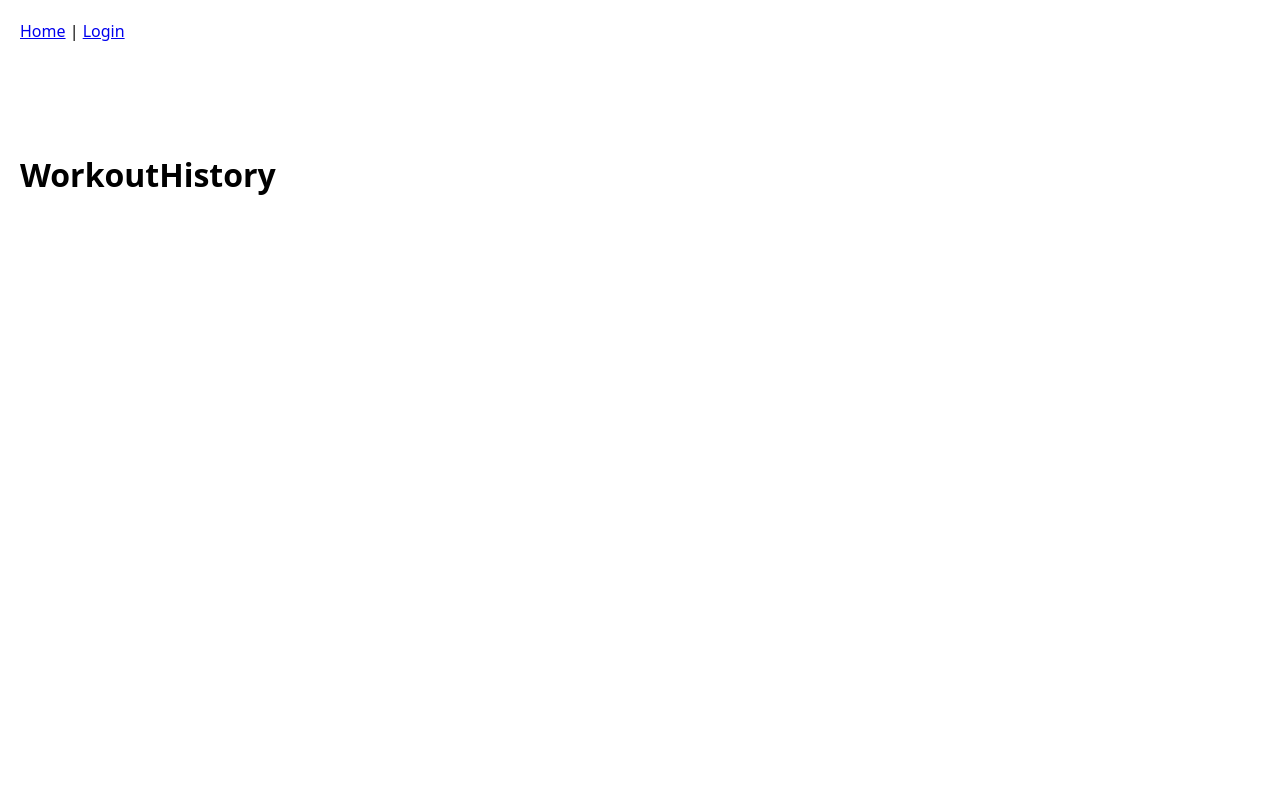
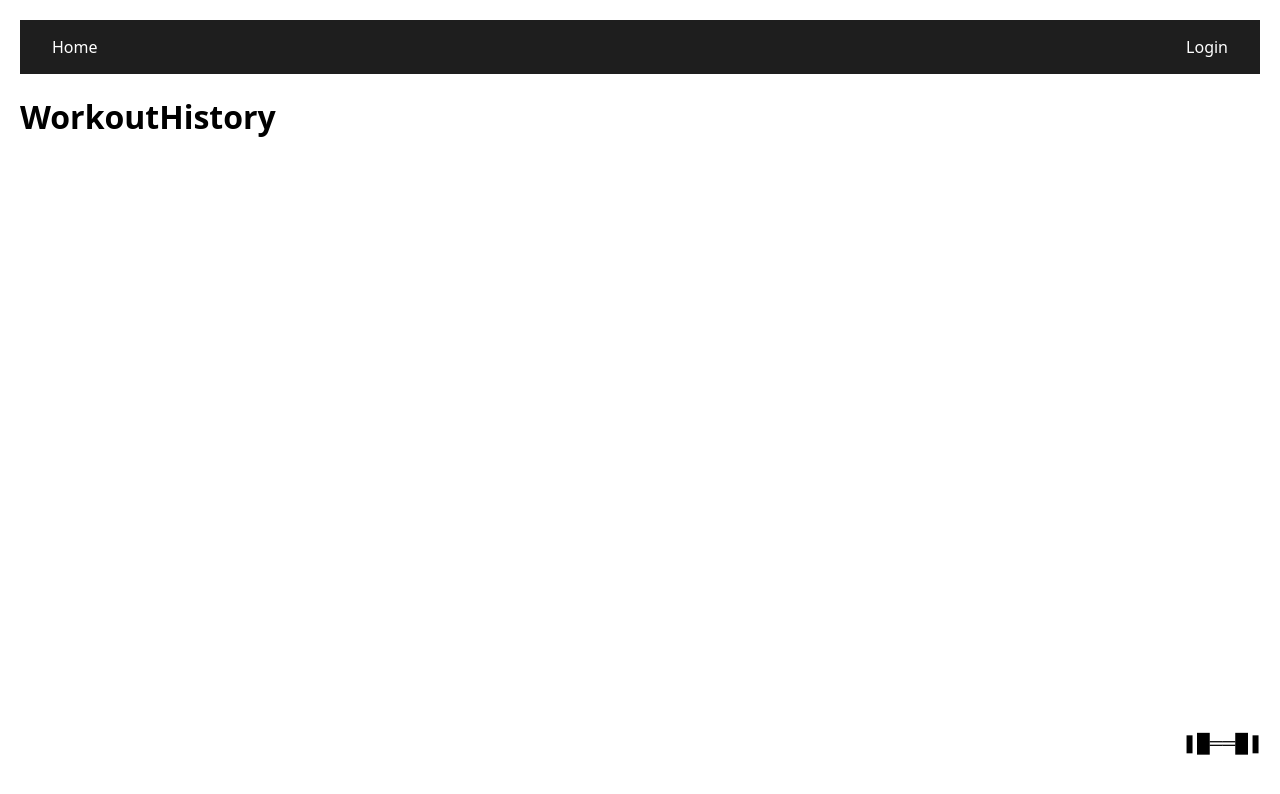
Before and after one commit to bzixx/AHFULapp, a React (Vite) app in the folder Frontend/: page /WorkoutHistory in a window 1280 px wide. Shown: the top 794 px of the page. Built offline with nearby package versions, Linux system fonts and the light colour scheme.

Commit message:
Menu Button Done... Ish (needs re-color)

```diff
--- a/Frontend/src/Pages/Home/Home.css
+++ b/Frontend/src/Pages/Home/Home.css
@@ -0,0 +1,50 @@
+.nametxt {
+  font-size: 8em;
+  font-family: monospace;
+  white-space: nowrap;
+  overflow: hidden;
+  width: fit-content;
+  animation:
+    typing-name 1.5s steps(16, end),
+    cursor 0.4s step-end infinite alternate;
+}
+
+.text {
+  font: normal 6em Arial, sans-serif;
+  font-family: monospace;
+  white-space: nowrap;
+  overflow: hidden;
+  width: fit-content;
+  visibility: hidden;
+  animation:
+    typing-text 1s steps(14, end) 2s forwards,
+    cursor 0.4s step-end infinite alternate 2.5s;
+}
+
+.blinking {
+  animation: blink 1s steps(1, end) infinite;
+}
+
+@keyframes typing-name {
+  from { width: 0 }
+  to { width: 16ch }
+}
+
+@keyframes typing-text {
+  0% {
+    width: 0;
+    visibility: visible;
+  }
+  100% {
+    width: 14ch;
+    visibility: visible;
+  }
+}
+
+@keyframes cursor {
+  50% { border-color: transparent; }
+}
+
+@keyframes blink {
+  50% { opacity: 0; }
+}
--- a/Frontend/src/Pages/Home/Home.jsx
+++ b/Frontend/src/Pages/Home/Home.jsx
@@ -2,5 +2,5 @@ import React from "react";
 import "./Home.css";
 import "../../SiteStyles.css";
 export function Home() {
-    return <h1>Home</h1>
+    return <div>Home</div>
 }
--- /dev/null
+++ b/Frontend/src/components/MenuButton/MenuButton.css
@@ -0,0 +1,46 @@
+.menu-container {
+    position: fixed;
+    bottom: 20px;
+    right: 20px;
+    display: flex;
+    flex-direction: column;
+    align-items: flex-end;
+}
+.menu-button {
+    display: flex;
+    align-items: center;
+    justify-content: center;
+    background-color: transparent;
+    border: none;
+    border-radius: 50%;
+    height: 75px;
+    width: 75px;
+    cursor: pointer;
+    font-size: 18px;
+    transition: background-color 0.2s ease;
+}
+.menu-button:hover,
+.menu-button.active {
+    background-color: #f0f0f0;
+}
+.menu {
+    display: flex;
+    flex-direction: column;
+    gap: 10px;
+    margin-bottom: 10px;
+    background-color: #f9f9f9;
+    padding: 12px;
+    border-radius: 10px;
+    box-shadow: 0px 8px 16px rgba(0, 0, 0, 0.2);
+}
+.menu.closed {
+    display: none;
+}
+.menu a {
+    text-decoration: none;
+    color: black;
+    font-size: 14px;
+}
+.menu a:hover {
+    color: #007bff;
+}
--- /dev/null
+++ b/Frontend/src/components/MenuButton/MenuButton.jsx
@@ -0,0 +1,46 @@
+import { Link } from "react-router-dom";
+import { useState, useEffect } from "react";
+import "./MenuButton.css";
+/* Excluding Map, Measurement Logger, Workout History, and TOS
+   to add them to other pages later in hopes of keeping a cleaner look */
+export function MenuButton({
+    trigger = undefined,
+    setTrigger = undefined,
+}) {
+    const [open, setOpen] = useState(Boolean(trigger));
+
+    useEffect(() => {
+        if (typeof trigger !== "undefined") {
+            setOpen(Boolean(trigger));
+        }
+    }, [trigger]);
+
+    const toggle = () => {
+        if (typeof setTrigger === "function") {
+            setTrigger(!trigger);
+        } else {
+            setOpen((s) => !s);
+        }
+    };
+
+    return (
+        <div className="menu-container">
+
+            <div className={`menu ${open ? "open" : "closed"}`}>
+                <Link to="/FoodLog">Food Log</Link>
+                <Link to="/ExerciseLogger">Exercise Logger</Link>
+                <Link to="/ExploreWorkout">Explore Workouts</Link>
+                <Link to="/CreateTemplate">Create Template</Link>
+                <Link to="/Profile">Profile</Link>
+            </div>
+
+            <button
+                className={`menu-button ${open ? "active" : ""}`}
+                onClick={toggle}
+            >
+                ❚█══█❚
+            </button>
+
+        </div>
+    );
+}
--- a/Frontend/src/components/navbar/navbar.css
+++ b/Frontend/src/components/navbar/navbar.css
@@ -0,0 +1,18 @@
+.navbar {
+  display: flex;
+  justify-content: space-between;
+  align-items: center;
+  background-color: #1E1E1E;
+  padding: 1rem 2rem;
+}
+
+.navbar a {
+  color: white;
+  text-decoration: none;
+  font-size: 1rem;
+  transition: color 0.3s ease;
+}
+
+.navbar a:hover {
+  color: #cccccc;
+}
--- a/Frontend/src/components/navbar/navbar.jsx
+++ b/Frontend/src/components/navbar/navbar.jsx
@@ -3,9 +3,8 @@ import "./Navbar.css";
 
 export function Navbar() {
   return (
-    <nav>
+    <nav className="navbar">
       <Link to="/">Home</Link>
-      {" | "}
       <Link to="/Login">Login</Link>
     </nav>
   );
--- a/Frontend/src/layout.jsx
+++ b/Frontend/src/layout.jsx
@@ -1,14 +1,13 @@
-import { Navbar } from "./Components/Navbar/Navbar";
+import { Navbar } from "./components/Navbar/Navbar";
 import { Outlet } from "react-router-dom";
-
+import { MenuButton } from "./components/MenuButton/MenuButton";
 export function Layout() {
     return (
         <>
             <Navbar/>
-            <main style={{ paddingTop: "90px" }}>
+            <MenuButton/>
             <Outlet/>
             {/* Outlet is used to render the child routes on every page listed in the AHFULApp.jsx file in this case our Navbar*/}
-            </main>
         </>
     )
 }
--- a/Frontend/src/siteStyles.css
+++ b/Frontend/src/siteStyles.css
@@ -3,3 +3,4 @@ body {
   font-family: system-ui, -apple-system, sans-serif;
   padding: 20px;
 }
+.button
```
Also changed, not shown: Frontend/src/components/MenuButton/MenuButtonSlicer.jsx (added), 1 other file (tests, documents, lock files or other folders).
